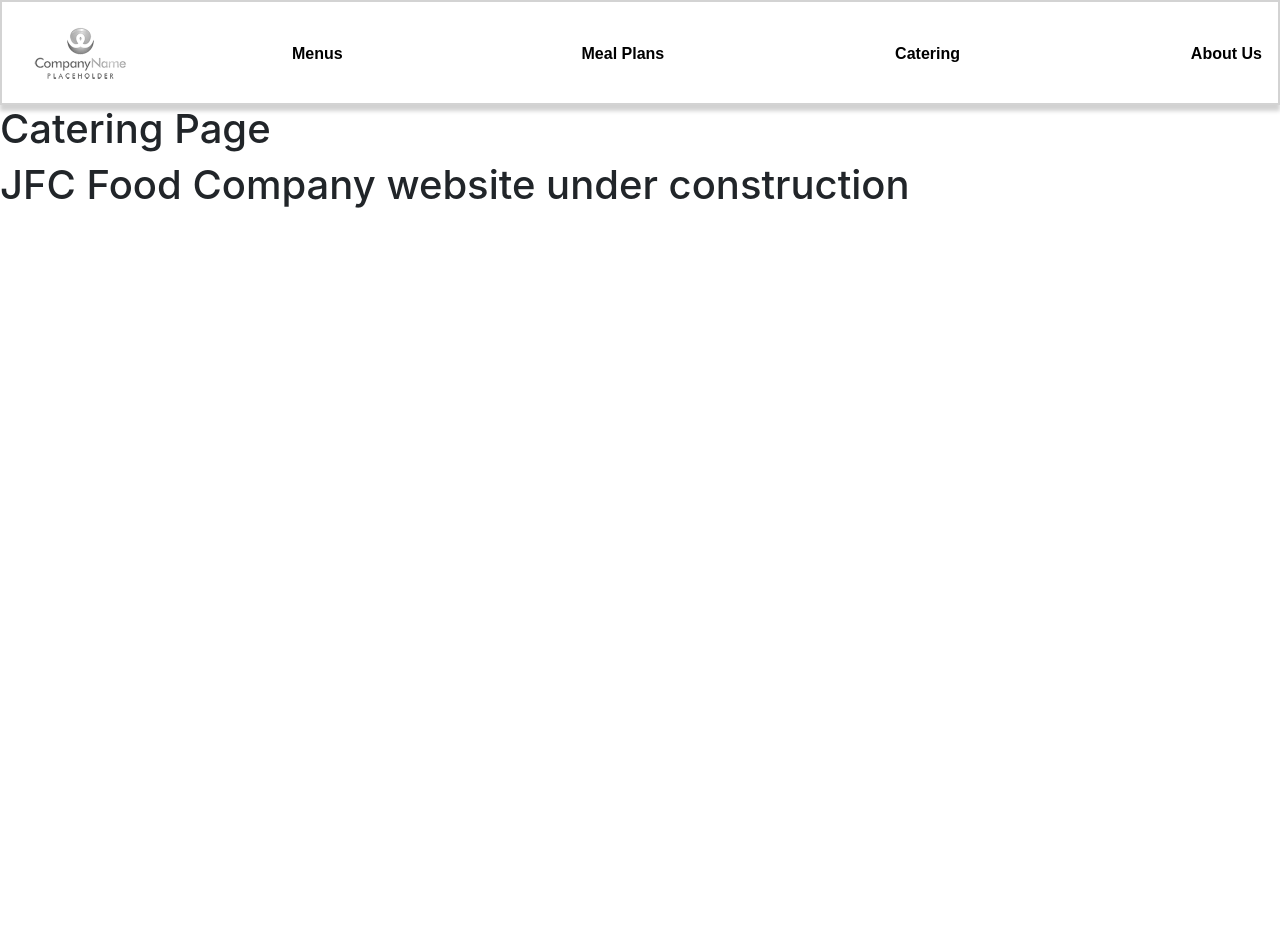
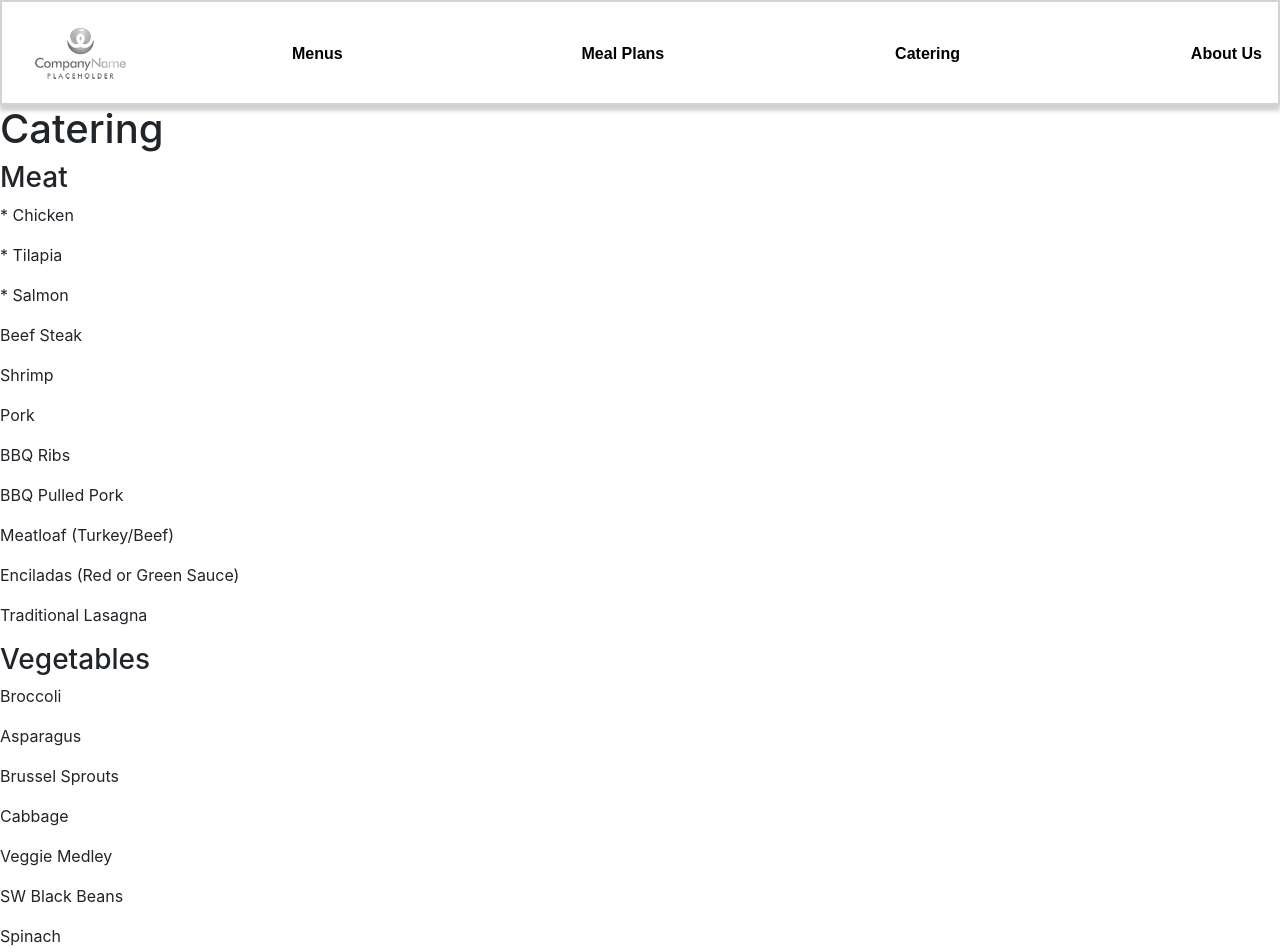
Before and after one commit to JFC-Food-Company/Phase-1, a React (Create React App) app in the folder jfc-food-company/: page /catering in a window 1280 px wide. Shown: the top 952 px of the page. Before the commit the page ends 800 px from the top, so only its background shows below. Built offline with nearby package versions, Linux system fonts and the light colour scheme.

Commit message:
Created useable components for both Catering and Build a Meal

```diff
--- a/jfc-food-company/src/App.js
+++ b/jfc-food-company/src/App.js
@@ -2,9 +2,10 @@ import React from "react";
 import { Route, Switch } from "react-router-dom";
 import "./App.css";
 import Navibar from "./components/Navbar";
-import BuildAMeal from "./components/BuildAMeal";
-import Catering from "./components/Catering";
 import AboutUs from "./components/AboutUs";
+import MealWrapper from "./components/MealChoiceWrapper";
+import { catering } from "./menus/catering";
+import { byom } from "./menus/byom";
 
 function App() {
   return (
@@ -12,8 +13,20 @@ function App() {
       <Navibar />
       <Switch>
         <Route exact path="/" />
-        <Route exact path="/build-a-meal" component={BuildAMeal} />
-        <Route exact path="/catering" component={Catering} />
+        <Route
+          exact
+          path="/build-a-meal"
+          render={(props) => (
+            <MealWrapper {...props} data={byom} title="Build Your Own Meal" />
+          )}
+        />
+        <Route
+          exact
+          path="/catering"
+          render={(props) => (
+            <MealWrapper {...props} data={catering} title="Catering" />
+          )}
+        />
         <Route exact path="/about" component={AboutUs} />
       </Switch>
       <h1>JFC Food Company website under construction</h1>
--- a/jfc-food-company/src/components/BuildAMeal.js
+++ /dev/null
@@ -1,11 +0,0 @@
-import React from "react";
-
-function BuildAMeal() {
-  return (
-    <div>
-      <h1>Build a Meal Page</h1>
-    </div>
-  );
-}
-
-export default BuildAMeal;
--- a/jfc-food-company/src/components/Catering.js
+++ /dev/null
@@ -1,11 +0,0 @@
-import React from "react";
-
-function Catering() {
-  return (
-    <div>
-      <h1>Catering Page</h1>
-    </div>
-  );
-}
-
-export default Catering;
--- /dev/null
+++ b/jfc-food-company/src/components/MealChoiceCategory.js
@@ -0,0 +1,16 @@
+import React from "react";
+
+function MealCategory({ category }) {
+  return (
+    <div>
+      <h2>{category.title}</h2>
+      <h3>{category.name}</h3>
+      <h4>{category.description}</h4>
+      {category.items.map((item) => (
+        <p>{item}</p>
+      ))}
+    </div>
+  );
+}
+
+export default MealCategory;
--- /dev/null
+++ b/jfc-food-company/src/components/MealChoiceWrapper.js
@@ -0,0 +1,15 @@
+import React from "react";
+import MealCategory from "./MealChoiceCategory";
+
+function MealWrapper({ data, title }) {
+  return (
+    <div>
+      <h1>{title}</h1>
+      {data.map((category) => (
+        <MealCategory category={category} />
+      ))}
+    </div>
+  );
+}
+
+export default MealWrapper;
--- a/jfc-food-company/src/components/Navbar.js
+++ b/jfc-food-company/src/components/Navbar.js
@@ -8,7 +8,7 @@ import {
   JFCLogo,
   MenusToggle,
   MenusText,
-} from "../styles/navbar_style";
+} from "../styles/NavbarStyle";
 
 import Logo from "../images/Logo-Placeholder.png";
 import {
@@ -43,14 +43,20 @@ const Navibar = () => {
               <MenusText>Menus</MenusText>
             </MenusToggle>
             <DropdownMenu left>
-              <DropdownItem>Chef's Choice</DropdownItem>
-              <DropdownItem>Keto</DropdownItem>
+              <DropdownItem tag={Link} to="/">
+                Chef's Choice
+              </DropdownItem>
+              <DropdownItem tag={Link} to="/">
+                Keto
+              </DropdownItem>
               <DropdownItem divider />
-              <DropdownItem>Build A Meal</DropdownItem>
+              <DropdownItem tag={Link} to="/build-a-meal">
+                Build A Meal
+              </DropdownItem>
             </DropdownMenu>
           </UncontrolledDropdown>
           <NavItem>
-            <NaviLink to="/catering">Meal Plans</NaviLink>
+            <NaviLink to="/">Meal Plans</NaviLink>
           </NavItem>
           <NavItem>
             <NaviLink to="/catering">Catering</NaviLink>
--- a/jfc-food-company/src/menus/byom.js
+++ b/jfc-food-company/src/menus/byom.js
@@ -1,64 +1,85 @@
-const byom = [
+export const byom = [
   {
-       "meats" : [
-          'Chicken',
-          'Tilapia',
-          'Salmon',
-          'Beef Steak',
-          'Shrimp',
-          'Pork Chops',
-          'Meatloaf',
-          'Beef Patties',
-          'Turkey Patties',
-          'Meatballs'
+    name: "Meat",
+    description: "4-6oz",
+    image: "",
+    items: [
+      "Chicken",
+      "Tilapia",
+      "Salmon",
+      "Beef Steak",
+      "Shrimp",
+      "Pork Chops",
+      "Meatloaf (Turkey/Beef)",
+      "Beef Patties",
+      "Turkey Patties",
+      "Meatballs (Turkey/Beef)",
     ],
-       "vegetables" : [
-           'Broccoli',
-           'Asparagus',
-           'Brussel Sprouts',
-           'Steamed Cabbage',
-           'Veggie Medley',
-           'SW Black Beans',
-           'Spinach',
-           'Kale',
-           'Collard Greens',
-           'Zucchini/noodles',
-           'Spring Mix Salad'
+    "cooking options": "* can be smoked, baked, or grilled",
+  },
+  {
+    name: "Vegetables",
+    description: "1 cup",
+    image: "",
+    items: [
+      "Broccoli",
+      "Asparagus",
+      "Brussel Sprouts",
+      "Steamed Cabbage",
+      "Veggie Medley",
+      "SW Black Beans",
+      "Spinach",
+      "Kale",
+      "Collard Greens",
+      "Zucchini/noodles",
+      "Spring Mix Salad",
     ],
-       "starches" : [
+  },
+  {
+    name: "Starches/Grains",
+    description: "1 cup",
+    image: "",
+    items: [
       "Mac'n Cheese",
       "Pasta",
       "Quinoa",
       "Rice",
       "Potatoes",
       "Candied Yams",
-           "Skillet Sweet Potato"
+      "Skillet Sweet Potato",
     ],
-       "sauces" : [
-           'Shire Lime Sauce',
-           'Mango Habanero',
-           'Lemon Pepper',
-           'Garlic Parmesean',
-           'Spicy Cajun',
-           'Apple Jalapeno',
-           'Sweet Asian Chilli',
-           'Spicy BBQ Sauce',
+  },
+  {
+    name: "Sauces",
+    description: "2 oz",
+    image: "",
+    items: [
+      "Shire Lime Sauce",
+      "Mango Habanero",
+      "Lemon Pepper",
+      "Garlic Parmesean",
+      "Spicy Cajun",
+      "Apple Jalapeno",
+      "Sweet Asian Chilli",
+      "Spicy BBQ Sauce",
     ],
-       "salsas-dips" : [
-           'Pico De Gallo',
-           'Hot/Medium Salsa',
-           'Guacamole',
-           'Mango Salsa'
+  },
+  {
+    name: "Salsas/Dips",
+    description: "2-4 oz",
+    image: "",
+    items: ["Pico De Gallo", "Hot/Medium Salsa", "Guacamole", "Mango Salsa"],
+  },
+  {
+    name: "Pasta Sauces",
+    description: "4-6 oz",
+    image: "",
+    items: [
+      "Alfredo",
+      "Traditional Pesto",
+      "Spinach & Basil Pesto",
+      "Traditional Tomato",
+      "Cajun Tomato",
     ],
-       "pasta-sauce" : [
-           'Alfredo',
-           'Traditional Pesto',
-           'Spinach & Basil Pesto',
-           'Traditional Tomato',
-           'Cajun Tomato'
-       ]
-
-   }
-]
-
-export default byom
+  },
+];
--- a/jfc-food-company/src/menus/catering.js
+++ b/jfc-food-company/src/menus/catering.js
@@ -1,78 +1,99 @@
-const catering = [
+export const catering = [
   {
-    "meats" : [
-        'Chicken',
-        'Tilapia',
-        'Salmon',
-        'Beef Steak',
-        'Shrimp',
-        'Pork',
-        'BBQ Ribs',
-        'BBQ Pulled Pork',
-        'Meatloaf (Turkey/Beef)',
-        'Enciladas (Red or Green Sauce)',
-        'Traditional Lasagna'
+    name: "Meat",
+    description: "",
+    image: "",
+    items: [
+      "* Chicken",
+      "* Tilapia",
+      "* Salmon",
+      "Beef Steak",
+      "Shrimp",
+      "Pork",
+      "BBQ Ribs",
+      "BBQ Pulled Pork",
+      "Meatloaf (Turkey/Beef)",
+      "Enciladas (Red or Green Sauce)",
+      "Traditional Lasagna",
     ],
-     "vegetables" : [
-         'Broccoli',
-         'Asparagus',
-         'Brussel Sprouts',
-         'Cabbage',
-         'Veggie Medley',
-         'SW Black Beans',
-         'Spinach',
-         'Kale',
-         'Collard Greens',
-         'Zucchini',
-         'Spring Mix Salad',
-         'Green Beans'
+    "cooking options": "* can be fried, baked, or grilled",
+  },
+  {
+    name: "Vegetables",
+    description: "",
+    image: "",
+    items: [
+      "Broccoli",
+      "Asparagus",
+      "Brussel Sprouts",
+      "Cabbage",
+      "Veggie Medley",
+      "SW Black Beans",
+      "Spinach",
+      "Kale",
+      "Collard Greens",
+      "Zucchini",
+      "Spring Mix Salad",
+      "Green Beans",
     ],
-     "side-items" : [
-         "Mac'n Cheese",
-         "Pasta Alfredo",
-         "Wheat Paste",
-         "Brown Rice",
-         "White Rice",
-         "Wild Rice",
-         "Baked Potatoes",
-         "Skillet Potatoes",
-         "Mashed Potatoes",
-         "Scalloped Potatoes",
-         "Loaded Mash",
-         "Candied Yams",
-         "Skillet Sweet Potato",
-         "Buttermilk Biscuits"
+  },
+  {
+    name: "Side-Items",
+    description: "",
+    image: "",
+    items: [
+      "Broccoli",
+      "Asparagus",
+      "Brussel Sprouts",
+      "Cabbage",
+      "Veggie Medley",
+      "SW Black Beans",
+      "Spinach",
+      "Kale",
+      "Collard Greens",
+      "Zucchini",
+      "Spring Mix Salad",
+      "Green Beans",
     ],
-     "sauces" : [
-         'Shire Lime Sauce',
-         'Mango Habanero',
-         'Apple Jalapeno',
-         'Lemon Pepper',
-         'Garlic Parmesean',
-         'Spicy BBQ Sauce',
-         'Spicy Cajun',
-         'Sweet Asian Chilli',
-         'Pico De Gallo',
-         'Hot/Medium Salsa',
-         'Guacamole',
+  },
+  {
+    name: "Sauces",
+    description: "",
+    image: "",
+    items: [
+      "Shire Lime Sauce",
+      "Mango Habanero",
+      "Apple Jalapeno",
+      "Lemon Pepper",
+      "Garlic Parmesean",
+      "Spicy BBQ Sauce",
+      "Spicy Cajun",
+      "Sweet Asian Chilli",
+      "Pico De Gallo",
+      "Hot/Medium Salsa",
+      "Guacamole",
     ],
-     "soups" : [
-         'Clam Chowder',
-         'Chicken Noodle',
-         'Chicken Tortilla',
-         'Broccoli Salmon and Sweet Potato Chowder',
-         'Broccoli Cheddar',
-         'Chicken Gumbo',
-         'Seafood Gumbo',
-         'Vegetable',
-         'Turkey Meatball and Vegetable'
+  },
+  {
+    name: "Soup",
+    description: "",
+    image: "",
+    items: [
+      "Clam Chowder",
+      "Chicken Noodle",
+      "Chicken Tortilla",
+      "Broccoli Salmon and Sweet Potato Chowder",
+      "Broccoli Cheddar",
+      "Chicken Gumbo",
+      "Seafood Gumbo",
+      "Vegetable",
+      "Turkey Meatball and Vegetable",
     ],
-     "deserts" : [
-         'Cheesecake',
-         'Cupcakes',
-         'Peach Cobbler',
-         'Bananna Pudding'
-     ]
-
- }
-]
+  },
+  {
+    name: "Dessert",
+    description: "",
+    image: "",
+    items: ["Cheesecake", "Cupcakes", "Peach Cobbler", "Banana Pudding"],
+  },
+];
```
Also changed, not shown: jfc-food-company/src/styles/NavbarStyle.js (renamed from jfc-food-company/src/styles/navbar_style.js). Lines whose indentation alone changed are shown as unchanged.
